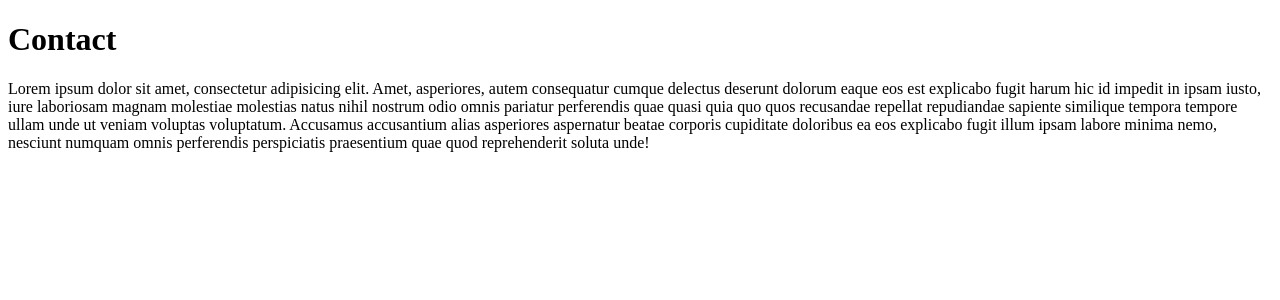
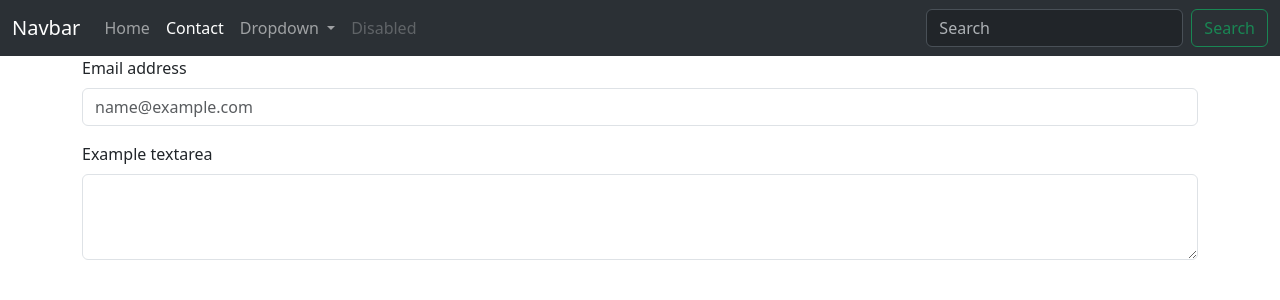
Before and after one commit to erkankiyak/dersDjango, a Django app: page /contact in a window 1280 px wide. Shown: the top 300 px of the page. Run offline with Django 5.2, Linux system fonts and the light colour scheme.

Commit message:
contact added

```diff
--- a/templates/contact.html
+++ b/templates/contact.html
@@ -2,10 +2,57 @@
 <html lang="en">
 <head>
     <meta charset="UTF-8">
-    <title>Title</title>
+    <title>Contact</title>
+    <link href="https://cdn.jsdelivr.net/npm/bootstrap@5.3.3/dist/css/bootstrap.min.css" rel="stylesheet" integrity="sha384-QWTKZyjpPEjISv5WaRU9OFeRpok6YctnYmDr5pNlyT2bRjXh0JMhjY6hW+ALEwIH" crossorigin="anonymous">
 </head>
 <body>
-<h1>Contact</h1>
-<p>Lorem ipsum dolor sit amet, consectetur adipisicing elit. Amet, asperiores, autem consequatur cumque delectus deserunt dolorum eaque eos est explicabo fugit harum hic id impedit in ipsam iusto, iure laboriosam magnam molestiae molestias natus nihil nostrum odio omnis pariatur perferendis quae quasi quia quo quos recusandae repellat repudiandae sapiente similique tempora tempore ullam unde ut veniam voluptas voluptatum. Accusamus accusantium alias asperiores aspernatur beatae corporis cupiditate doloribus ea eos explicabo fugit illum ipsam labore minima nemo, nesciunt numquam omnis perferendis perspiciatis praesentium quae quod reprehenderit soluta unde!</p>
+<nav class="navbar navbar-expand-lg bg-body-tertiary bg-dark" data-bs-theme="dark">
+  <div class="container-fluid">
+    <a class="navbar-brand" href="#">Navbar</a>
+    <button class="navbar-toggler" type="button" data-bs-toggle="collapse" data-bs-target="#navbarSupportedContent" aria-controls="navbarSupportedContent" aria-expanded="false" aria-label="Toggle navigation">
+      <span class="navbar-toggler-icon"></span>
+    </button>
+    <div class="collapse navbar-collapse" id="navbarSupportedContent">
+      <ul class="navbar-nav me-auto mb-2 mb-lg-0">
+        <li class="nav-item">
+          <a class="nav-link" aria-current="page" href="/">Home</a>
+        </li>
+        <li class="nav-item">
+          <a class="nav-link active" href="/contact">Contact</a>
+        </li>
+        <li class="nav-item dropdown">
+          <a class="nav-link dropdown-toggle" href="#" role="button" data-bs-toggle="dropdown" aria-expanded="false">
+            Dropdown
+          </a>
+          <ul class="dropdown-menu">
+            <li><a class="dropdown-item" href="#">Action</a></li>
+            <li><a class="dropdown-item" href="#">Another action</a></li>
+            <li><hr class="dropdown-divider"></li>
+            <li><a class="dropdown-item" href="#">Something else here</a></li>
+          </ul>
+        </li>
+        <li class="nav-item">
+          <a class="nav-link disabled" aria-disabled="true">Disabled</a>
+        </li>
+      </ul>
+      <form class="d-flex" role="search">
+        <input class="form-control me-2" type="search" placeholder="Search" aria-label="Search">
+        <button class="btn btn-outline-success" type="submit">Search</button>
+      </form>
+    </div>
+  </div>
+</nav>
+<div class="container">
+    <div class="mb-3">
+  <label for="exampleFormControlInput1" class="form-label">Email address</label>
+  <input type="email" class="form-control" id="exampleFormControlInput1" placeholder="name@example.com">
+</div>
+<div class="mb-3">
+  <label for="exampleFormControlTextarea1" class="form-label">Example textarea</label>
+  <textarea class="form-control" id="exampleFormControlTextarea1" rows="3"></textarea>
+</div>
+</div>
+
+<script src="https://cdn.jsdelivr.net/npm/bootstrap@5.3.3/dist/js/bootstrap.bundle.min.js" integrity="sha384-YvpcrYf0tY3lHB60NNkmXc5s9fDVZLESaAA55NDzOxhy9GkcIdslK1eN7N6jIeHz" crossorigin="anonymous"></script>
 </body>
 </html>
--- a/templates/index.html
+++ b/templates/index.html
@@ -15,10 +15,10 @@
     <div class="collapse navbar-collapse" id="navbarSupportedContent">
       <ul class="navbar-nav me-auto mb-2 mb-lg-0">
         <li class="nav-item">
-          <a class="nav-link active" aria-current="page" href="#">Home</a>
+          <a class="nav-link active" aria-current="page" href="/">Home</a>
         </li>
         <li class="nav-item">
-          <a class="nav-link" href="#">Link</a>
+          <a class="nav-link" href="/contact">Contact</a>
         </li>
         <li class="nav-item dropdown">
           <a class="nav-link dropdown-toggle" href="#" role="button" data-bs-toggle="dropdown" aria-expanded="false">
```
